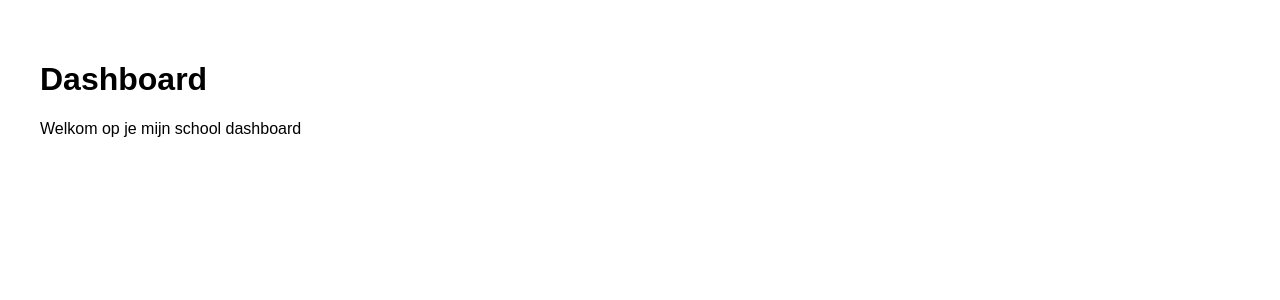
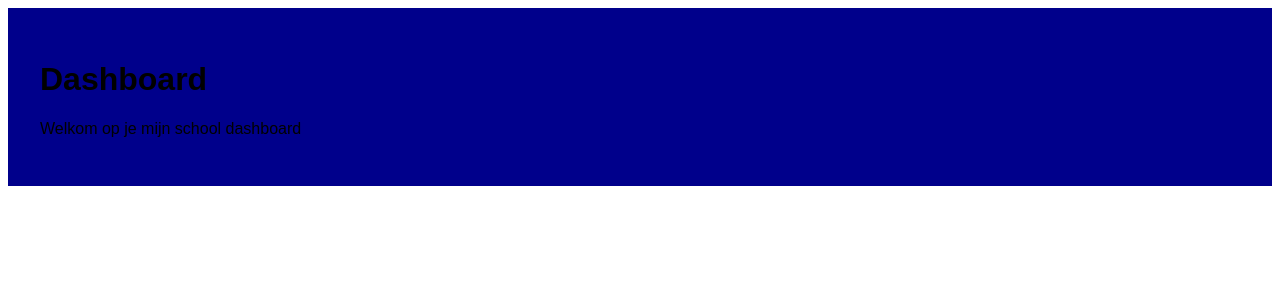
Before and after one commit to itzmitto/Dashboard, a React (Vite) app: page /main in a window 1280 px wide. Shown: the top 300 px of the page. Built offline with nearby package versions, Linux system fonts and the light colour scheme.

Commit message:
4de commit

```diff
--- a/src/css/main.css
+++ b/src/css/main.css
@@ -1,4 +1,5 @@
 .main-page {
   padding: 2rem;
   font-family: sans-serif;
+  background-color: darkblue;
 }
```
